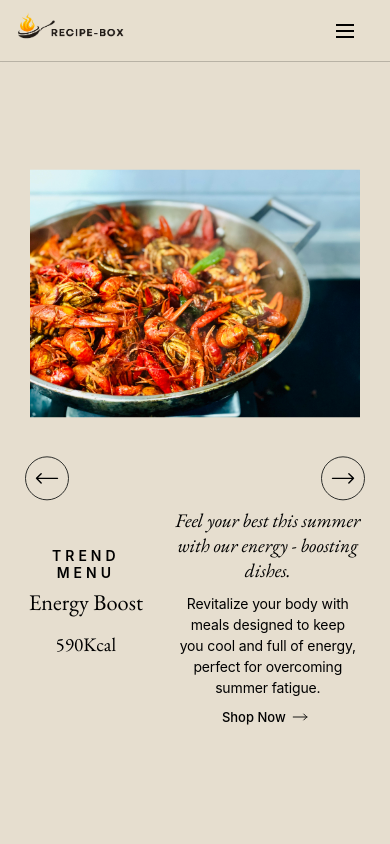
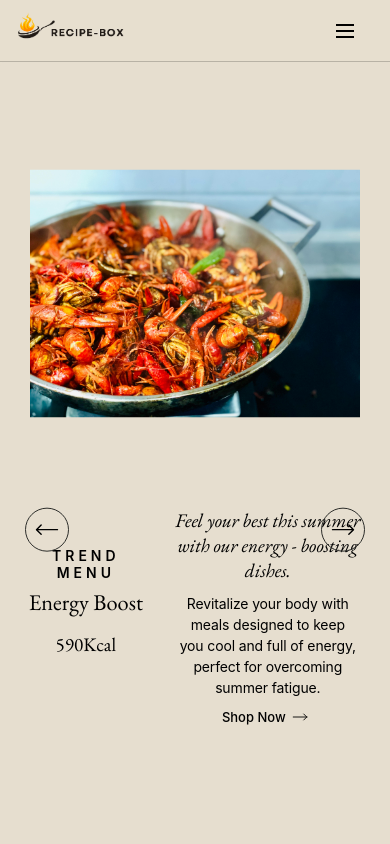
Before and after one commit to sigehiro/recipeBox, a React (Create React App) app: page / in a window 390 px wide. Shown: the top 844 px of the page. Built offline with nearby package versions, Linux system fonts and the light colour scheme.

Commit message:
adjust image height and arrow

```diff
--- a/src/Top.css
+++ b/src/Top.css
@@ -16,6 +16,7 @@
 }
 img {
     max-width: 100%;
+    width: 260px;
 }
 a {
     text-decoration: none;
@@ -332,7 +333,7 @@ h3 {
     }
     .button-wrapper {
         position: absolute;
-        top: 30%; /* Center vertically */
+        top: 35%; /* allow Center vertically */
         left: 0;
         width: 100%;
         display: flex;
@@ -395,7 +396,7 @@ h3 {
     .button-wrapper {
         padding: 0 20px;
         position: absolute;
-        top: 47%;
+        top: 53%;
     }
 }
 /*----------------------------------480px以下　スマホーーーーーーーーーーーーーーーーーーーーーーーーー*/
@@ -415,6 +416,6 @@ h3 {
     .button-wrapper {
         padding: 0 20px;
         position: absolute;
-        top: 47%;
+        top: 53%;
     }
 }
```
